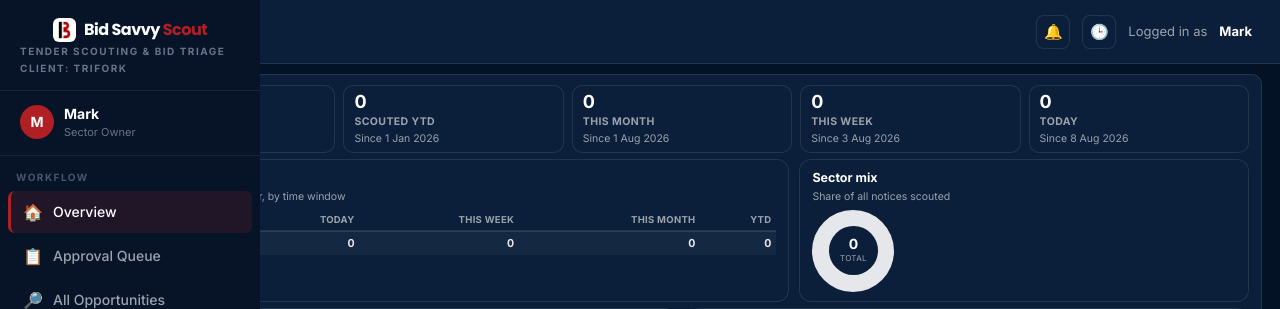
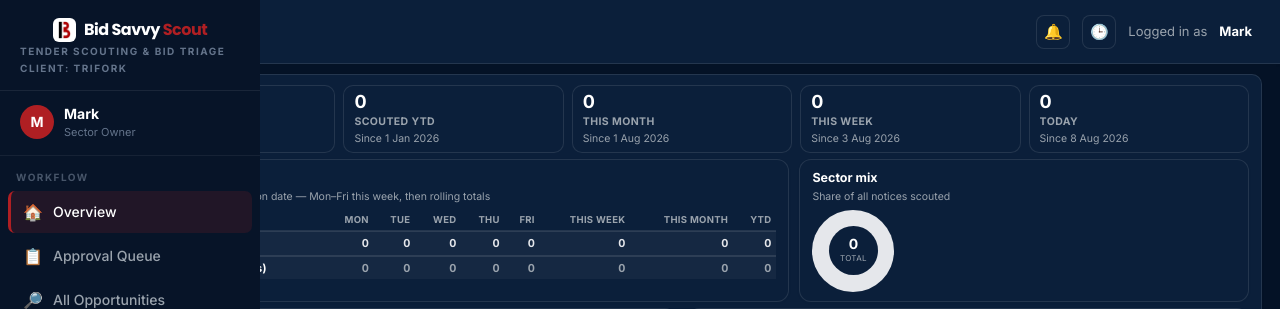
Before and after one commit to emhjhaye/savvy-scout, a Flask app: page / in a window 1280 px wide. Shown: the top 309 px of the page. Run offline with Flask 3, Linux system fonts and the light colour scheme; a user stored in the database is signed in; data comes from the database, SQL or seed files in the repository; data that the repository does not hold is empty.

Commit message:
Redesign Sector Performance: Mon-Fri by publication date, plus total-swept vs in-sector comparison
Adds notices.published_at (from each OCDS release's own publish
timestamp), backfilled from stored raw_json for existing rows. The
Overview's Sector Performance table now shows per-sector counts for
Mon-Fri of the current week plus This Week/Month/YTD, dated by when a
notice was actually published rather than when our sweep found it, with
"In Sector (total)" and "Total Swept (all sources)" rows added so the
match rate is visible.

```diff
--- a/savvy_scout/dashboard/routes/home.py
+++ b/savvy_scout/dashboard/routes/home.py
@@ -13,6 +13,7 @@ matches what actually reaches an owner (everything else auto-rejects or
 FLAGs as an open question, see triage.gates/workflow.approvals), so the
 Overview reads as "what we're actually pursuing," not raw sweep volume."""
 
+import json
 from datetime import datetime, timedelta, timezone
 from zoneinfo import ZoneInfo
 
@@ -20,10 +21,13 @@ from flask import Blueprint, current_app, flash, redirect, render_template, url_
 from flask_login import current_user, login_required
 
 from savvy_scout.dashboard.auth import get_db
-from savvy_scout.dashboard.scope_filter import in_scope_filter_sql
+from savvy_scout.dashboard.scope_filter import IN_SCOPE_UK_STAGES, in_scope_filter_sql
 from savvy_scout.sweep.runner import run_sweep
 
 home_bp = Blueprint("home", __name__)
+
+LONDON = ZoneInfo("Europe/London")
+WEEKDAY_LABELS = ["Mon", "Tue", "Wed", "Thu", "Fri"]
 
 # Shared colour language for the Overview page's pie/donut charts -- the
 # same colours are used for the legend swatches and the CSS conic-gradient
@@ -61,11 +65,138 @@ def _pretty_datetime(value: datetime) -> str:
     return value.strftime("%d %b %Y, %I:%M %p %Z")
 
 
+def _to_london_datetime(value: str | None) -> datetime | None:
+    if not value:
+        return None
+    try:
+        dt = datetime.fromisoformat(value)
+    except ValueError:
+        return None
+    if dt.tzinfo is None:
+        dt = dt.replace(tzinfo=timezone.utc)
+    return dt.astimezone(LONDON)
+
+
+def _report_date(row):
+    """The date a notice counts under for Sector Performance: its real
+    publication date (published_at, from the OCDS release's own "date"
+    field) if we have it, else first_seen_at as a fallback for the rare
+    notice a source published without a usable date. Never first_seen_at by
+    default -- that's when OUR sweep found it, not when the buyer actually
+    published it, and would make every notice from before this app existed
+    look like it was all published on the one day we started sweeping."""
+    dt = _to_london_datetime(row["published_at"]) or _to_london_datetime(row["first_seen_at"])
+    return dt.date() if dt else None
+
+
+def _build_scope_predicate(conn):
+    """Same "in scope" rule as scope_filter.in_scope_filter_sql (sector set,
+    UK1-4 stage, within that sector's configured CPV scope), just as a
+    Python predicate -- Sector Performance buckets by calendar day in
+    Europe/London from a stored ISO timestamp with a mix of offsets, which
+    isn't reliable to do in raw SQL, so the whole report is built in Python
+    from one bulk fetch instead of one query per cell."""
+    rows = conn.execute(
+        "SELECT sector, allowed_cpv_prefixes FROM config_sector_cpv_scope WHERE enabled = 1"
+    ).fetchall()
+    if not rows:
+        def predicate(sector, cpv_primary, uk_stage):
+            return sector is not None and uk_stage in IN_SCOPE_UK_STAGES
+        return predicate
+
+    scope_map = {row["sector"]: json.loads(row["allowed_cpv_prefixes"]) for row in rows}
+
+    def predicate(sector, cpv_primary, uk_stage):
+        if uk_stage not in IN_SCOPE_UK_STAGES:
+            return False
+        prefixes = scope_map.get(sector)
+        if prefixes is None:
+            return False
+        return bool(cpv_primary) and any(cpv_primary.startswith(p) for p in prefixes)
+
+    return predicate
+
+
+def _new_perf_bucket(weekdays):
+    return {"days": {d: 0 for d in weekdays}, "week": 0, "month": 0, "ytd": 0}
+
+
+def _accumulate_perf(bucket, report_date, weekdays, week_start, week_end, month_start, year_start):
+    if report_date in bucket["days"]:
+        bucket["days"][report_date] += 1
+    if week_start <= report_date <= week_end:
+        bucket["week"] += 1
+    if report_date >= month_start:
+        bucket["month"] += 1
+    if report_date >= year_start:
+        bucket["ytd"] += 1
+
+
+def _perf_row(label, bucket, weekdays, **extra):
+    return {
+        "sector": label,
+        "days": [bucket["days"][d] for d in weekdays],
+        "week": bucket["week"],
+        "month": bucket["month"],
+        "ytd": bucket["ytd"],
+        **extra,
+    }
+
+
+def _build_sector_performance(conn, now_uk: datetime) -> dict:
+    """Sector Performance (2026-08-09): per-sector opportunity counts for
+    Mon-Fri of the CURRENT week, then This Week/This Month/YTD, dated by
+    publication date (not sweep date). Two grand-total rows are appended:
+    "In Sector" (sum of the per-sector rows above, i.e. what in_scope_filter_sql
+    also counts) and "Total Swept" (every notice pulled, matched to a sector
+    or not) -- comparing the two shows how much of the raw sweep volume
+    actually lands in-scope."""
+    today = now_uk.date()
+    week_start = today - timedelta(days=now_uk.weekday())
+    week_end = week_start + timedelta(days=6)
+    weekdays = [week_start + timedelta(days=i) for i in range(5)]
+    month_start = today.replace(day=1)
+    year_start = today.replace(month=1, day=1)
+
+    predicate = _build_scope_predicate(conn)
+    rows = conn.execute("SELECT sector, cpv_primary, uk_stage, published_at, first_seen_at FROM notices").fetchall()
+
+    sector_buckets: dict[str, dict] = {}
+    in_scope_total = _new_perf_bucket(weekdays)
+    swept_total = _new_perf_bucket(weekdays)
+
+    for row in rows:
+        report_date = _report_date(row)
+        if report_date is None:
+            continue
+        _accumulate_perf(swept_total, report_date, weekdays, week_start, week_end, month_start, year_start)
+
+        if predicate(row["sector"], row["cpv_primary"], row["uk_stage"]):
+            _accumulate_perf(in_scope_total, report_date, weekdays, week_start, week_end, month_start, year_start)
+            bucket = sector_buckets.setdefault(row["sector"], _new_perf_bucket(weekdays))
+            _accumulate_perf(bucket, report_date, weekdays, week_start, week_end, month_start, year_start)
+
+    perf_rows = [
+        _perf_row(sector, bucket, weekdays)
+        for sector, bucket in sorted(sector_buckets.items(), key=lambda kv: kv[1]["ytd"], reverse=True)
+    ]
+    perf_rows.append(_perf_row("In Sector (total)", in_scope_total, weekdays, is_total=True))
+    perf_rows.append(_perf_row("Total Swept (all sources)", swept_total, weekdays, is_total=True, is_grand_total=True))
+
+    return {
+        "rows": perf_rows,
+        "day_headers": [
+            {"label": label, "date": _pretty_date(d)} for label, d in zip(WEEKDAY_LABELS, weekdays)
+        ],
+    }
+
+
 @home_bp.route("/")
 @login_required
 def index():
     conn = get_db()
     now = datetime.now(timezone.utc)
+    uk_now = now.astimezone(LONDON)
     today_start = now.replace(hour=0, minute=0, second=0, microsecond=0)
     yesterday_start = today_start - timedelta(days=1)
     tomorrow_start = today_start + timedelta(days=1)
@@ -125,7 +256,6 @@ def index():
     sweep_last_run = None
     sweep_next_run = None
     try:
-        uk_now = now.astimezone(ZoneInfo("Europe/London"))
         next_uk_run = uk_now.replace(hour=8, minute=0, second=0, microsecond=0)
         if uk_now >= next_uk_run:
             next_uk_run += timedelta(days=1)
@@ -137,7 +267,7 @@ def index():
     if last_swept_at:
         try:
             last_swept_dt = datetime.fromisoformat(last_swept_at)
-            sweep_last_run = _pretty_datetime(last_swept_dt.astimezone(ZoneInfo("Europe/London")))
+            sweep_last_run = _pretty_datetime(last_swept_dt.astimezone(LONDON))
         except Exception:
             sweep_last_run = last_swept_at
 
@@ -163,46 +293,12 @@ def index():
         [(SECTOR_PALETTE[i % len(SECTOR_PALETTE)], row["share"]) for i, row in enumerate(sector_split)]
     )
 
-    # One row per sector (+ UNVERIFIED), each broken down by scouting window,
-    # so "how are we doing per sector" and "how are we doing over time" are
-    # answered by a single table instead of two disconnected panels.
-    sector_time_query_rows = conn.execute(
-        f"""
-        SELECT sector,
-               SUM(CASE WHEN first_seen_at >= ? THEN 1 ELSE 0 END) AS today_cnt,
-               SUM(CASE WHEN first_seen_at >= ? THEN 1 ELSE 0 END) AS week_cnt,
-               SUM(CASE WHEN first_seen_at >= ? THEN 1 ELSE 0 END) AS month_cnt,
-               SUM(CASE WHEN first_seen_at >= ? THEN 1 ELSE 0 END) AS ytd_cnt,
-               COUNT(*) AS total_cnt
-        FROM notices
-        WHERE {in_scope_where}
-        GROUP BY sector
-        ORDER BY total_cnt DESC, sector ASC
-        """,
-        (
-            today_start.isoformat(), week_start.isoformat(), month_start.isoformat(), year_start.isoformat(),
-            *in_scope_params,
-        ),
-    ).fetchall()
-    sector_time_rows = [
-        {
-            "sector": row["sector"],
-            "today": row["today_cnt"],
-            "week": row["week_cnt"],
-            "month": row["month_cnt"],
-            "ytd": row["ytd_cnt"],
-        }
-        for row in sector_time_query_rows
-    ]
-    sector_time_rows.append(
-        {
-            "sector": "TOTAL",
-            "today": scouting_today,
-            "week": scouting_week,
-            "month": scouting_month,
-            "ytd": scouting_ytd,
-        }
-    )
+    # Sector Performance (2026-08-09): dated by publication date, not sweep
+    # date -- see _build_sector_performance. Built once here rather than as
+    # several more SQL queries, since bucketing by Europe/London calendar day
+    # from a stored ISO timestamp with mixed UTC offsets isn't reliable to do
+    # in raw SQL.
+    sector_performance = _build_sector_performance(conn, uk_now)
 
     latest_triage_rows = conn.execute(
         f"""
@@ -252,7 +348,6 @@ def index():
             "today_updated": updated_today,
         },
         "sector_split": sector_split,
-        "sector_time_rows": sector_time_rows,
         "sector_pie_gradient": sector_pie_gradient,
         "triage_outcomes": triage_outcomes,
         "triage_pie_gradient": triage_pie_gradient,
@@ -261,6 +356,7 @@ def index():
     return render_template(
         "home.html",
         scouting_report=scouting_report,
+        sector_performance=sector_performance,
         sweep_note={"last_run": sweep_last_run, "next_run": sweep_next_run},
         sector_palette=SECTOR_PALETTE,
         triage_colors=TRIAGE_COLORS,
--- a/savvy_scout/dashboard/templates/home.html
+++ b/savvy_scout/dashboard/templates/home.html
@@ -35,9 +35,15 @@
   .panel-title { font-size: 12.5px; font-weight: 800; color: var(--navy); }
   .panel-subtitle { margin-top: 1px; font-size: 10.5px; color: var(--text-muted); }
 
-  /* Sector performance table: rows = sector (+ TOTAL), columns = time windows.
-     Only in-scope notices count here (real sector, UK1-4, CPV within that
-     sector's config_sector_cpv_scope) -- see home.py's _in_scope_filter_sql. */
+  /* Sector performance table: rows = sector, then "In Sector (total)" and
+     "Total Swept (all sources)", columns = Mon-Fri this week + rolling
+     windows, dated by each notice's publication date (not sweep date) --
+     see home.py's _build_sector_performance. Per-sector rows and "In Sector
+     (total)" only count notices matching in_scope_filter_sql's rule (real
+     sector, UK1-4, CPV within that sector's config_sector_cpv_scope);
+     "Total Swept" is every notice pulled regardless of sector match, so
+     comparing the two rows shows how much of the raw sweep actually lands
+     in-scope. */
   .perf-table { width: 100%; border-collapse: collapse; font-size: 11px; }
   .perf-table th { text-align: right; font-size: 9.5px; font-weight: 700; text-transform: uppercase; letter-spacing: 0.3px; color: var(--text-muted); padding: 3px 5px; border-bottom: 1px solid var(--border); white-space: nowrap; }
   .perf-table th:first-child, .perf-table td:first-child { text-align: left; }
@@ -46,6 +52,7 @@
   .perf-table .sector-cell { display: flex; align-items: center; gap: 6px; font-weight: 600; color: var(--navy); overflow: hidden; text-overflow: ellipsis; white-space: nowrap; max-width: 150px; }
   .perf-swatch { width: 8px; height: 8px; border-radius: 50%; flex-shrink: 0; }
   .perf-table tr.total-row td { font-weight: 800; border-top: 2px solid var(--border); background: var(--surface-alt); }
+  .perf-table tr.grand-total-row td { color: var(--text-muted); }
 
   /* Donut + legend language, reused for Sector mix and Triage outcomes. */
   .donut-wrap { display: flex; align-items: center; gap: 12px; }
@@ -113,28 +120,33 @@
       <div class="panel">
         <div class="panel-head">
           <div class="panel-title">Sector performance</div>
-          <div class="panel-subtitle">Notices scouted per sector, by time window</div>
+          <div class="panel-subtitle">Opportunities by publication date &mdash; Mon&ndash;Fri this week, then rolling totals</div>
         </div>
+        <div style="overflow-x: auto;">
         <table class="perf-table">
           <thead>
             <tr>
               <th>Sector</th>
-              <th>Today</th>
+              {% for day in sector_performance.day_headers %}
+              <th title="{{ day.date }}">{{ day.label }}</th>
+              {% endfor %}
               <th>This week</th>
               <th>This month</th>
               <th>YTD</th>
             </tr>
           </thead>
           <tbody>
-            {% for row in scouting_report.sector_time_rows %}
-            <tr class="{% if row.sector == 'TOTAL' %}total-row{% endif %}">
+            {% for row in sector_performance.rows %}
+            <tr class="{% if row.get('is_total') %}total-row{% endif %}{% if row.get('is_grand_total') %} grand-total-row{% endif %}">
               <td>
                 <span class="sector-cell">
-                  {% if row.sector != 'TOTAL' %}<span class="perf-swatch" style="background: {{ sector_palette[loop.index0 % sector_palette|length] }};"></span>{% endif %}
+                  {% if not row.get('is_total') %}<span class="perf-swatch" style="background: {{ sector_palette[loop.index0 % sector_palette|length] }};"></span>{% endif %}
                   {{ row.sector }}
                 </span>
               </td>
-              <td>{{ row.today }}</td>
+              {% for count in row.days %}
+              <td>{{ count }}</td>
+              {% endfor %}
               <td>{{ row.week }}</td>
               <td>{{ row.month }}</td>
               <td>{{ row.ytd }}</td>
@@ -142,6 +154,7 @@
             {% endfor %}
           </tbody>
         </table>
+        </div>
       </div>
 
       <div class="panel">
--- a/savvy_scout/db/schema.sql
+++ b/savvy_scout/db/schema.sql
@@ -63,6 +63,7 @@ CREATE TABLE IF NOT EXISTS notices (
     contract_end_date TEXT,
     is_award INTEGER NOT NULL DEFAULT 0,
     raw_json TEXT NOT NULL,
+    published_at TEXT,
     first_seen_at TEXT NOT NULL,
     last_swept_at TEXT NOT NULL,
     created_at TEXT NOT NULL,
--- a/savvy_scout/models/notice.py
+++ b/savvy_scout/models/notice.py
@@ -162,3 +162,9 @@ class Notice:
     buyer_org_type: str | None = None
     conflicts_assessment: str | None = None
     bid_documents_json: str | None = None
+    # The OCDS release's own publish timestamp (release["date"]) -- when the
+    # buyer/portal actually published this notice, distinct from
+    # notices.first_seen_at (when OUR sweep first pulled it in). Needed
+    # (2026-08-09) for date-based reporting ("opportunities per day") that
+    # reflects real publication activity, not our sweep cadence.
+    published_at: str | None = None
--- a/savvy_scout/sources/ocds_parser.py
+++ b/savvy_scout/sources/ocds_parser.py
@@ -369,6 +369,7 @@ def parse_release(release: dict, source: str) -> ParsedNotice:
         procurement_method=tender.get("procurementMethod"),
         procurement_method_details=tender.get("procurementMethodDetails"),
         notice_url=_find_notice_url(release),
+        published_at=release.get("date"),
         **additional_fields,
     )
 
--- a/savvy_scout/sweep/dedupe.py
+++ b/savvy_scout/sweep/dedupe.py
@@ -84,7 +84,7 @@ def _insert_notice(conn, notice, parsed, cpv_additional_json, lot_statuses_json,
         "buyer_contact_email, buyer_region, procurement_method, procurement_method_details, notice_url, "
         f"{', '.join(additional_cols)}, "
         "text_blob, tender_status, lot_statuses, tender_period_end, pme_due_date, "
-        "future_notice_date, contract_end_date, is_award, raw_json, "
+        "future_notice_date, contract_end_date, is_award, raw_json, published_at, "
         "first_seen_at, last_swept_at, created_at, updated_at"
     )
     num_columns = len(columns.split(","))
@@ -123,6 +123,7 @@ def _insert_notice(conn, notice, parsed, cpv_additional_json, lot_statuses_json,
             parsed.contract_end_date,
             int(parsed.is_award),
             notice.raw_json,
+            notice.published_at,
             now,
             now,
             now,
@@ -174,7 +175,7 @@ def upsert_notice(conn: sqlite3.Connection, parsed: ParsedNotice, actor: str = "
         f"{', '.join(f'{c} = ?' for c in additional_cols)}, "
         "text_blob = ?, tender_status = ?, lot_statuses = ?, "
         "tender_period_end = ?, pme_due_date = ?, future_notice_date = ?, contract_end_date = ?, "
-        "is_award = ?, raw_json = ?, last_swept_at = ?, updated_at = ? "
+        "is_award = ?, raw_json = ?, published_at = ?, last_swept_at = ?, updated_at = ? "
         "WHERE id = ?",
         (
             notice.ocid,
@@ -206,6 +207,7 @@ def upsert_notice(conn: sqlite3.Connection, parsed: ParsedNotice, actor: str = "
             parsed.contract_end_date,
             int(parsed.is_award),
             notice.raw_json,
+            notice.published_at,
             now,
             now,
             notice_id,
```
Also changed, not shown: savvy_scout/db/connection.py (+21 -0 lines), tests/test_home_report.py (+3 -2 lines).
